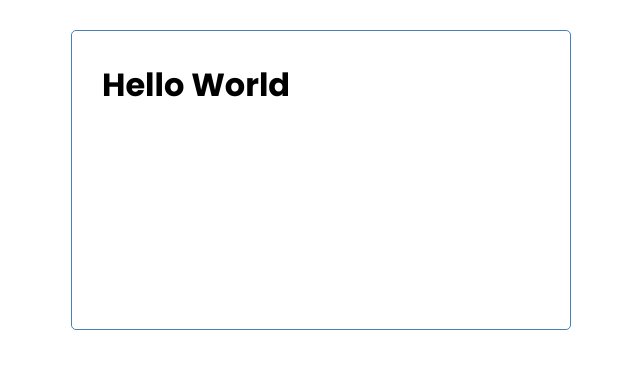
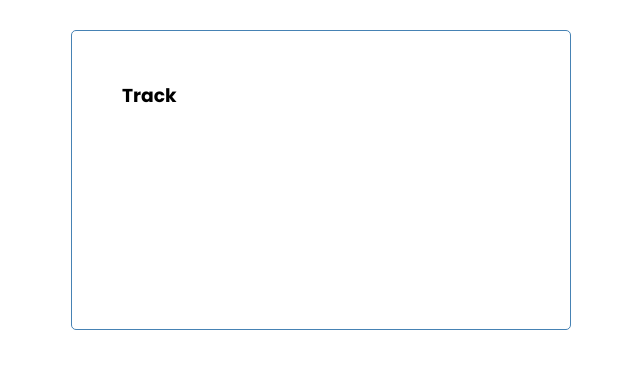
Before and after one commit to Farrux4401/vuejs-task-project, a Vue app: page / in a window 1280 px wide. Shown: the top 368 px of the page, without its empty margins (319-959 px from the left). Built offline with nearby package versions, Linux system fonts and the light colour scheme.

Commit message:
add button component

```diff
--- a/src/App.vue
+++ b/src/App.vue
@@ -1,12 +1,17 @@
 <template>
   <div class="container">
-    <h1>Hello World</h1>
+    <Header title="Track" />
   </div>
 </template>
 
 <script>
+import Header from "./components/Header";
+
 export default {
   name: "App",
+  components: {
+    Header,
+  },
 };
 </script>
 
--- a/src/components/Header.vue
+++ b/src/components/Header.vue
@@ -1,8 +1,15 @@
-<template></template>
+<template>
+  <header>
+    <h3>{{ title }}</h3>
+  </header>
+</template>
 
 <script>
 export default {
   name: "Header",
+  props: {
+    title: String,
+  },
 };
 </script>
 
```
Also changed, not shown: src/components/Button.vue (added, +8 -0 lines).
